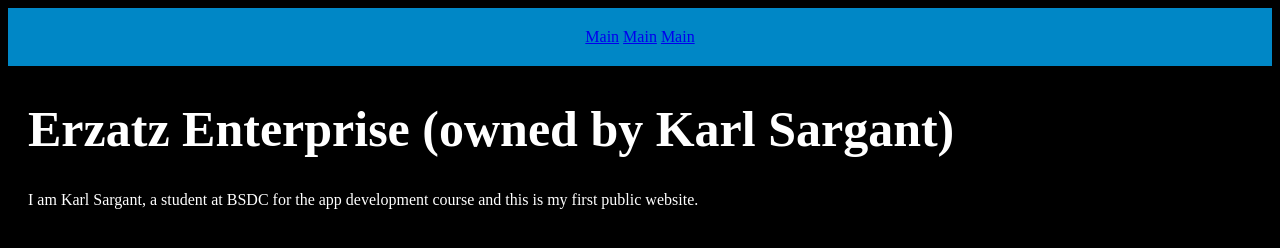
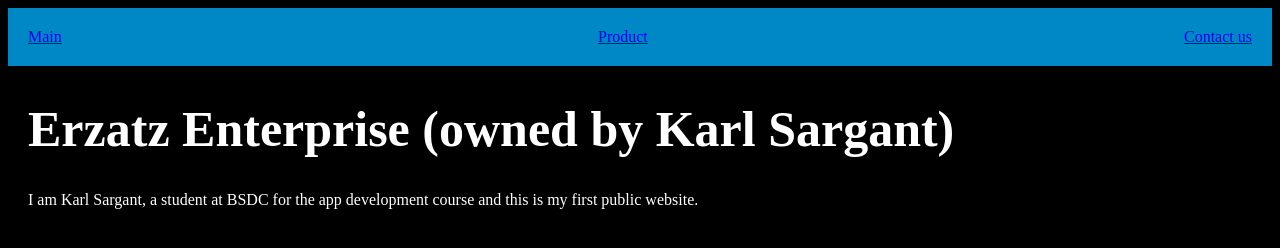
Before and after one commit to 30263522/30263522-KarlSargant.github.io, a plain HTML site: page index.html in a window 1280 px wide. Drawn offline with Linux system fonts and the light colour scheme.

Commit message:
Headerupdate2

```diff
--- a/index.html
+++ b/index.html
@@ -8,9 +8,9 @@
 </head>
 <body>
     <div class="header">
-        <a href="#Main">Main</a>
-        <a href="#Main">Main</a>
-        <a href="#Main">Main</a>
+        <a href="#Main" style="float:left;">Main</a>
+        <a href="#Main" style="float:middle;">Product</a>
+        <a href="#Main" style="float:right;">Contact us</a>
     </div>
     <h1 style="font-family: 'Times New Roman', Times, serif; font-size: 50px">Erzatz Enterprise (owned by Karl Sargant)</h1>
     <p> I am Karl Sargant, a student at BSDC for the app development course and this is my first public website.</p>
```
